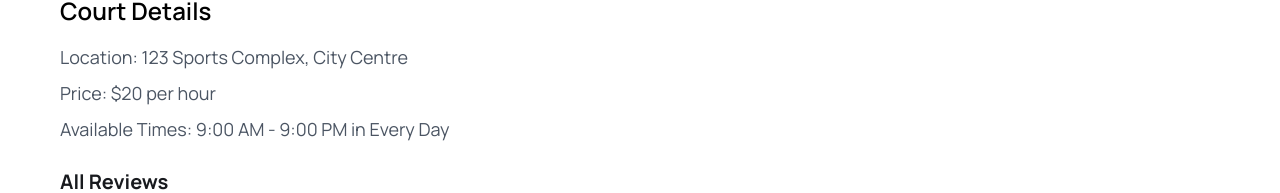
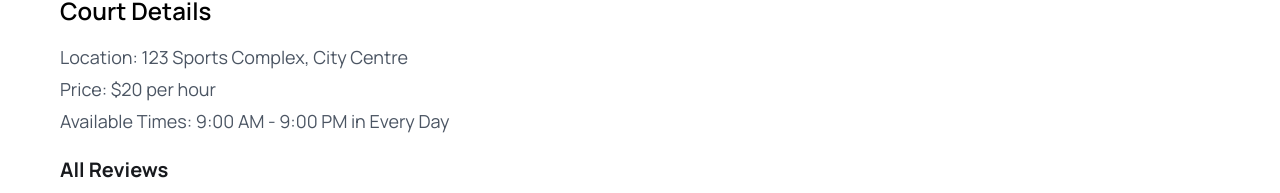
Before and after one commit to Chanidu26/shuttlezone, a React (Create React App) app in the folder frontend/: page /courts/1 in a window 1280 px wide. Shown: the part 529-722 px from the top of the page. Built offline with nearby package versions, Linux system fonts and the light colour scheme; the HTML template or start-up script is replaced by a standard one.

Commit message:
margins updated on courtdetails

```diff
--- a/frontend/src/Pages/Courts/CourtDetails.jsx
+++ b/frontend/src/Pages/Courts/CourtDetails.jsx
@@ -84,13 +84,13 @@
       {/* Additional Court Details */}
       <div className="mt-10">
         <h3 className="text-2xl font-semibold mb-4">Court Details</h3>
-        <p className="text-lg text-gray-600 mb-2">
+        <p className="text-lg text-gray-600 mb-1">
           Location: 123 Sports Complex, City Centre
         </p>
-        <p className="text-lg text-gray-600 mb-2">
+        <p className="text-lg text-gray-600 mb-1">
           Price: $20 per hour
         </p>
-        <p className="text-lg text-gray-600 mb-2">
+        <p className="text-lg text-gray-600 mb-1">
           Available Times: 9:00 AM - 9:00 PM in Every Day
         </p>
       </div>
```
